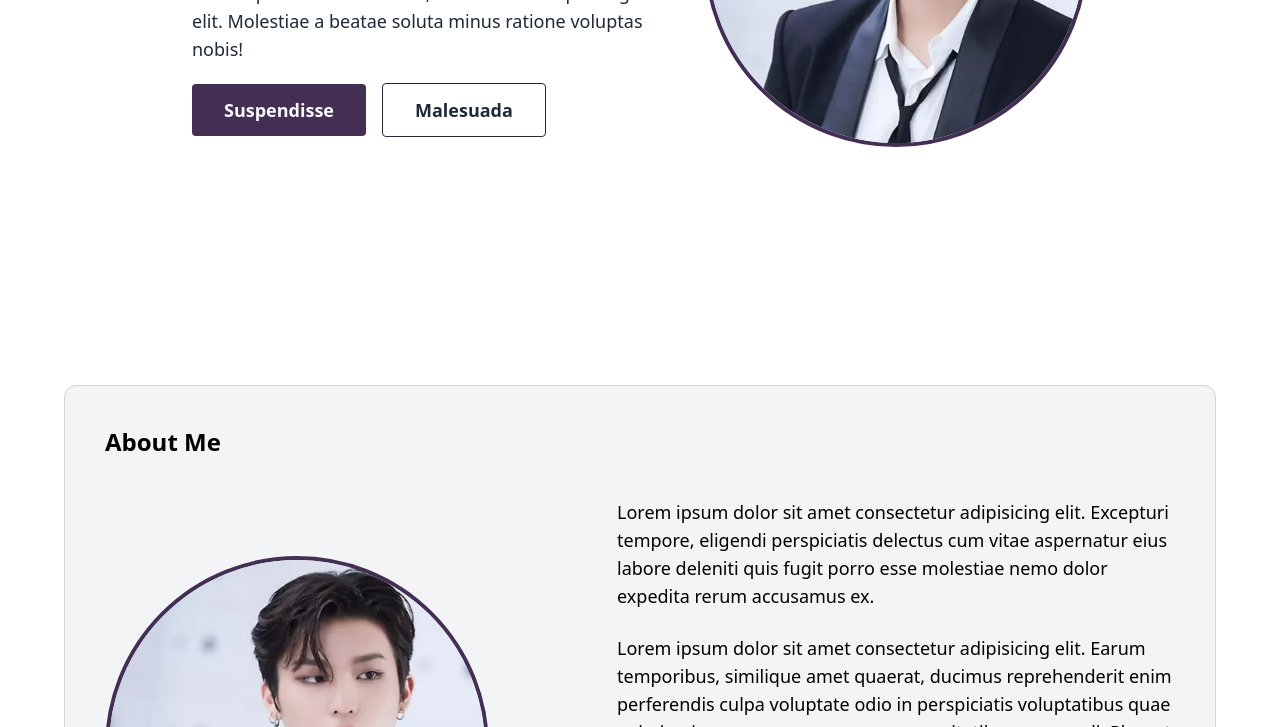
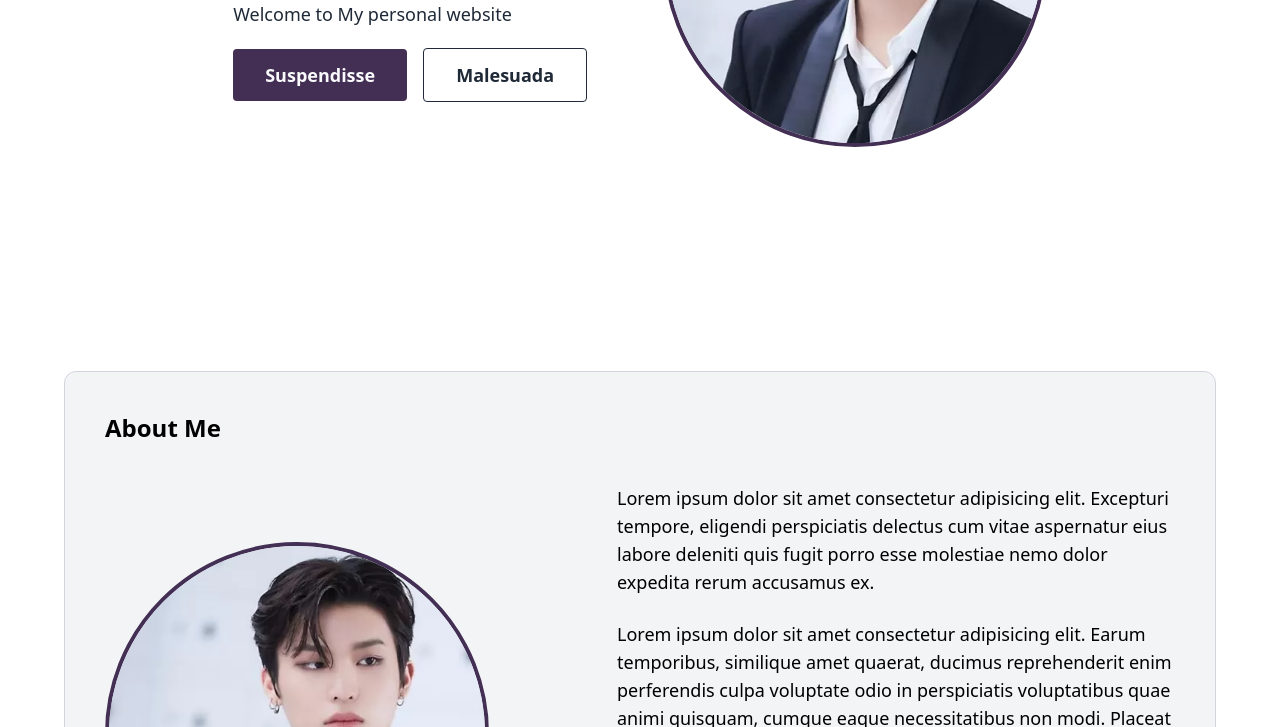
Before and after one commit to divafizha/web-bdt, a plain HTML site: page index.html in a window 1280 px wide. Shown: the part 373-1100 px from the top of the page. Drawn offline with nearby package versions, Linux system fonts and the light colour scheme.

```diff
--- a/index.html
+++ b/index.html
@@ -99,9 +99,7 @@
           </h1>
           <h2 class="text-2xl sm:text-4xl font-bold">Web Programing
           </h2>
-          <p class="mt-6 mb-8 text-lg sm:mb-12">Lorem ipsum dolor sit amet, consectetur adipisicing elit. Molestiae a
-            beatae
-            soluta minus ratione voluptas nobis!
+          <p class="mt-6 mb-8 text-lg sm:mb-12"> Welcome to My personal website
           </p>
           <div
             class="flex flex-col space-y-4 sm:items-center sm:justify-center sm:flex-row sm:space-y-0 sm:space-x-4 lg:justify-start">
```
